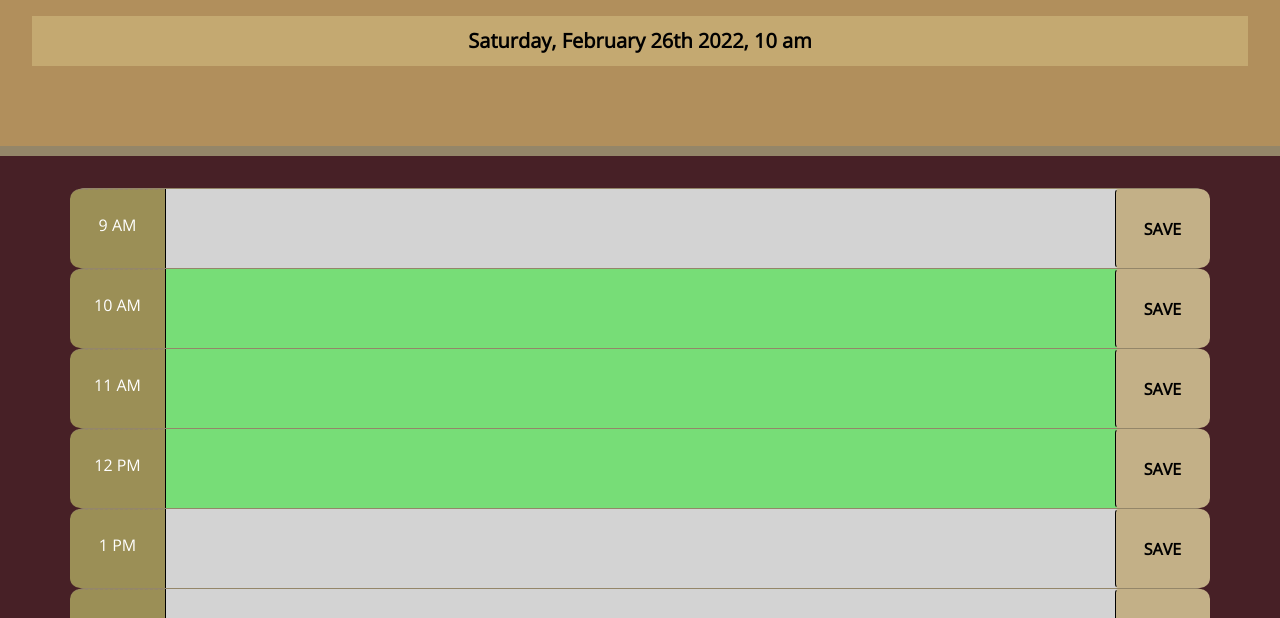
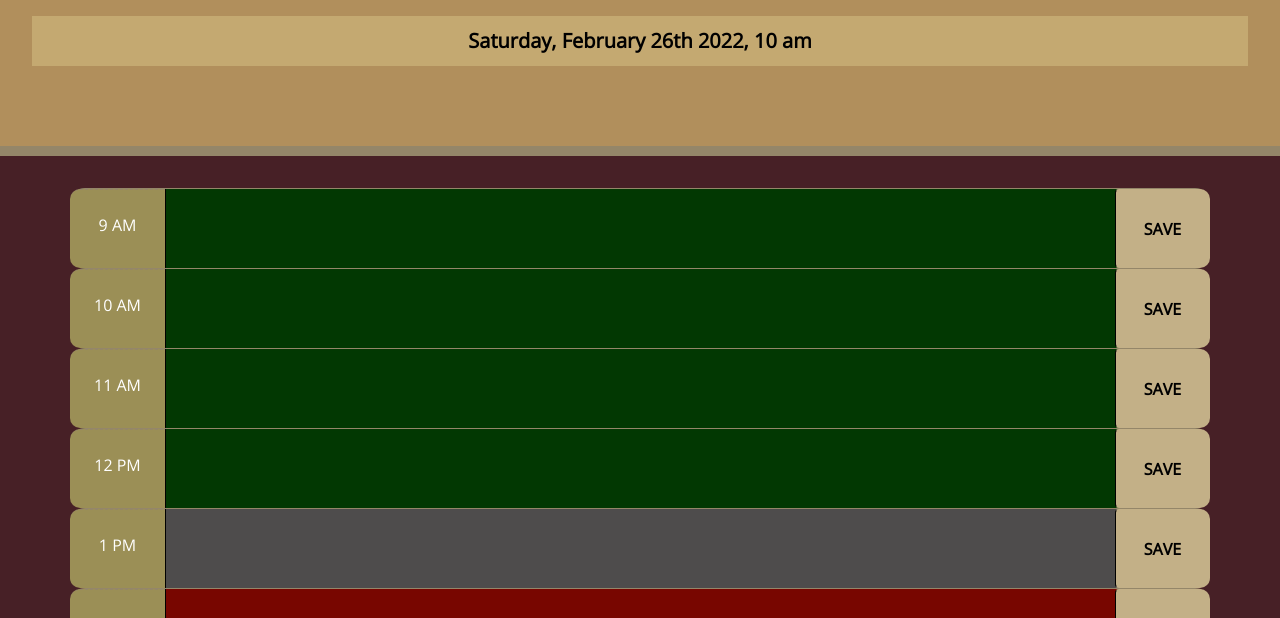
Before and after one commit to Draxion2/day-by-day-agenda, a plain HTML site: page index.html in a window 1280 px wide. Shown: the part 182-800 px from the top of the page. Drawn offline with nearby package versions, Linux system fonts and the light colour scheme.

Commit message:
added expired times

```diff
--- a/assets/css/style.css
+++ b/assets/css/style.css
@@ -7,7 +7,7 @@
     --border-secondary: #948669;
 }
 
-
+/* element selectors */
 body {
     font-family: 'Open Sans', sans-serif;
     font-size: 16px;
@@ -19,11 +19,11 @@ body {
     background: transparent;
     border: none;
     resize: none;
-    color: #000;
     border-left: 1px solid black;
     padding: 10px;
   }
 
+  /* jumbotron start */
   .jumbotron {
     text-align: center;
     background-color: var(--primary);
@@ -40,13 +40,28 @@ body {
       background: #c4a971;
   }
 
-  .description{
-    white-space: pre-wrap;
+  #workHours {
+    color: #fff;
   }
+  /* jumbotron end */
 
+  /* time blocks start */
   .time-block{
     border-radius: 15px;
     text-align: center;
+  }
+
+  .hour {
+    background-color: var(--tertiary);
+    color: #fff;
+    border-top-left-radius: 10px;
+    border-bottom-left-radius: 10px;
+    border-top: 1px dashed var(--border-secondary);
+    line-height: 70px;
+  }
+
+  .description{
+    white-space: pre-wrap;
   }
 
   .row {
@@ -59,28 +74,22 @@ body {
     border-bottom: 1px solid var(--border-secondary);
   }
 
-  .hour {
-    background-color: var(--tertiary);
+  .past,
+  .past textarea {
+    background-color: #4e4c4c;
     color: #fff;
-    border-top-left-radius: 10px;
-    border-bottom-left-radius: 10px;
-    border-top: 1px dashed var(--border-secondary);
-    line-height: 70px;
   }
 
-  .past {
-    background-color: #d3d3d3;
-    color: white;
+  .present,
+  .present textarea {
+    background-color: #780600;
+    color: #fff;
   }
 
-  .present {
-    background-color: #ff6961;
-    color: white;
-  }
-
-  .future {
-    background-color: #77dd77;
-    color: white;
+  .future,
+  .future textarea {
+    background-color: #023802;
+    color: #fff;
   }
 
   .saveBtn {
@@ -97,3 +106,4 @@ body {
     background-color: #fff;
     transition: all .3s ease-in-out;
   }
+  /* time blocks end */
--- a/assets/js/script.js
+++ b/assets/js/script.js
@@ -1,18 +1,33 @@
 // config variables
 var currentDay = $("#currentDay"),
+    workHours = $("#workHours"),
     saveBtn = $(".saveBtn"),
     timeSlot = $(".time-block"),
     hour = $(".hour");
 
 // config current date and time
 var currentDate = moment().format("dddd, MMMM Do YYYY, h a");
+var afterDate = moment().format("h a");
 currentDay.text(currentDate);
 
 // check the time slot hours
 function checkHours() {
 
-    // get current hour
-    var currentHour = moment().hour();
+    // get current hour & either am or pm
+    var currentHour = 2 // moment().hour();
+    var am_pm = " pm" // afterDate.substring(afterDate.lastIndexOf(' '));
+
+    // check if current hour matches between 9 AM - 5 PM
+    for (var a = 1, p = 6; a < 9, p < 12; a++, p++) {
+        if (currentHour + am_pm == a + " am" ||
+            currentHour + am_pm == p + " pm" ||
+            currentHour + am_pm == "12 am") {
+            console.log("Time is not current");
+            workHours.text("Current time is outside of work hours!");
+            timeSlot.addClass("past");
+        return;
+        };
+    }
 
     // loop through the time blocks and return time
     timeSlot.each(function() {
@@ -34,7 +49,7 @@ function checkHours() {
         }
 
         // present
-        else if (timeSlotHour === currentHour) {
+        else if (timeSlotHour == currentHour) {
 
             // remove previous classes assigned
             $this.removeClass("past");
@@ -45,7 +60,7 @@ function checkHours() {
         }
 
         // future
-        else {
+        else if (timeSlotHour > currentHour) {
 
             // remove previous classes assigned
             $this.removeClass("past");
--- a/index.html
+++ b/index.html
@@ -29,6 +29,7 @@
       <h1 class="display-3">Work Hourly Agenda</h1>
       <p class="lead">A simple calendar app for scheduling your work day</p>
       <p id="currentDay" class="lead"></p>
+      <p id="workHours" class="lead"></p>
     </header>
 
     <!-- time blocks start here -->
```
